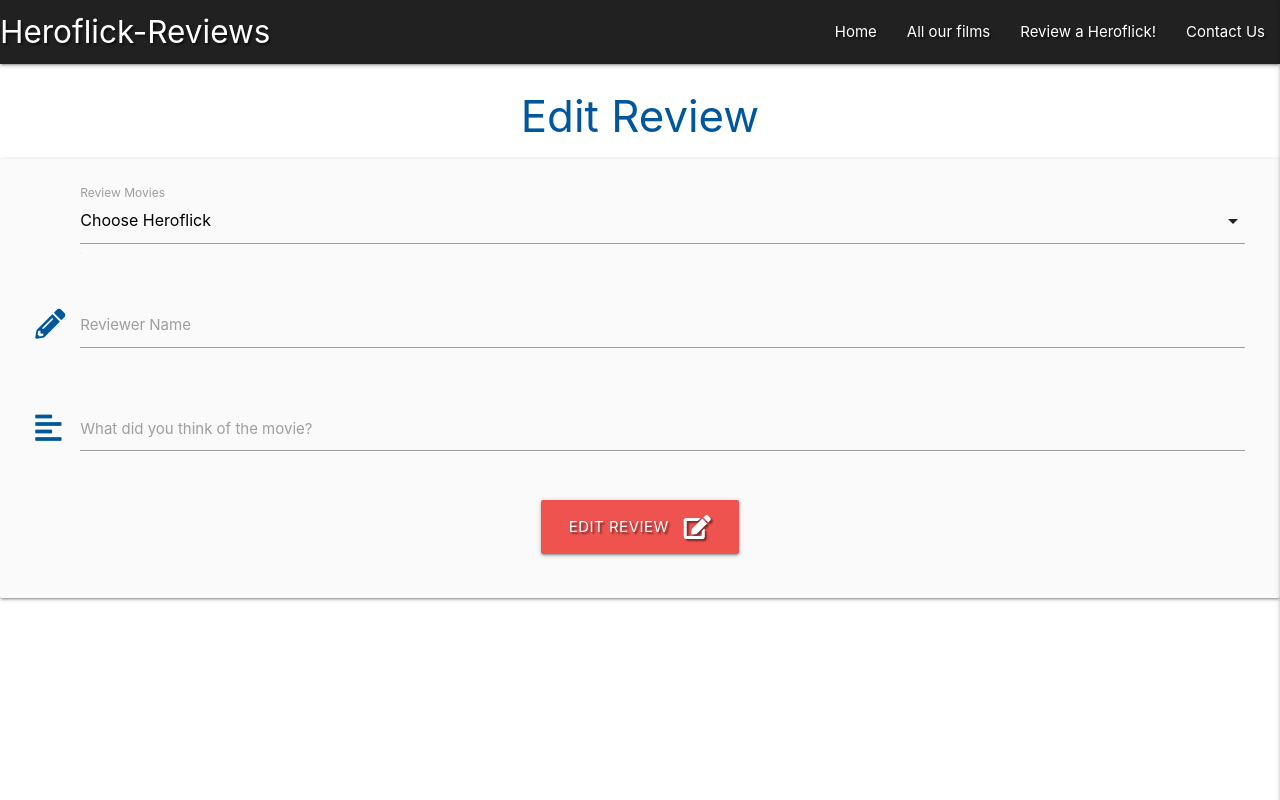
After one commit to Antonio-dev7/milestone-crud, a Flask app: template templates/edit_review.html in a window 1280 px wide. The commit adds this page. Run offline with Flask 2, Linux system fonts and the light colour scheme; the template is opened without the code that fills it, so the values that code supplies are empty; some libraries are stand-ins or nearby versions.

Commit message:
edit.review .html completed for the

```diff
--- a/run.py
+++ b/run.py
@@ -42,6 +42,13 @@ def add_reviews():
     return render_template("add_reviews.html", movies=movies)
 
 
+@app.route("/edit_review/<review_id>", methods=["GET", "POST"])
+def edit_review(review_id):
+    review = mongo.db.reviews.find_one({"_id": ObjectId(review_id)})
+    movies = mongo.db.movies.find().sort("movies_name", 1)
+    return render_template("edit_review.html", review=review, movies=movies)
+
+
 if __name__ == "__main__":
     app.run(host=os.environ.get("IP"),
     port=int(os.environ.get("PORT")),
--- /dev/null
+++ b/templates/edit_review.html
@@ -0,0 +1,55 @@
+{% extends "base.html" %}
+{% block content %}
+
+    <h3 class="light-blue-text text-darken-4 center-align">Edit Review</h3>
+
+    <div class="row card-panel grey lighten-5">
+        <form class="col s12" method="POST" action="{{ url_for('edit_review', review_id=review._id) }}">
+
+            <!-- Movie  Selection -->
+            <div class="row">
+                <div class="input-field col s12">
+                <i class="fas fa-fa-folder prefix light-blue-text text-darken-4"></i>
+                <select id="movie_name" name="movie_name" class="icons validate" required>
+                    <option value="" disabled selected>Choose Heroflick</option>
+                    {% for movie in movies %}
+                        <option value="{{ movie.movie_name }}">{{ movie.movie_name }}</option>
+                    {% endfor %}
+                </select>
+                    <label for="movie_name">Review Movies</label>
+                </div>
+            </div>
+
+            <!-- Reviewer Name -->
+            <div class="row">
+                <div class="input-field col s12">
+                    <i class="fas fa-pencil-alt prefix light-blue-text text-darken-4"></i>
+                    <input id="reviewer_name" name="reviewer_name" minlength="5" maxlength="50"
+                        type="text" class="validate" required>
+
+                    <label for="reviewer_name">Reviewer Name</label>
+                </div>
+            </div>
+
+            <!-- Review Description-->
+            <div class="row">
+                <div class="input-field col s12">
+                    <i class="fas fa-align-left prefix light-blue-text text-darken-4"></i>
+                    <textarea id="review_description" name="review_description" minlength="5"
+                        maxlength="200" class="materialize-textarea validate" required></textarea>
+                    <label for="review_description">What did you think of the movie?</label>
+                </div>
+            </div>
+
+            <!-- submit button -->
+            <div class="row">
+                <div class="col s12 center-align">
+                    <button type="submit" class="btn-large prefi text-shadow  red lighten-1">
+                        Edit Review <i class="fas fa-edit right"></i>
+                    </button>
+                </div>
+            </div>
+        </form>
+    </div>
+
+{% endblock %}
```
Also changed, not shown: templates/reviews.html (+5 -4 lines).
